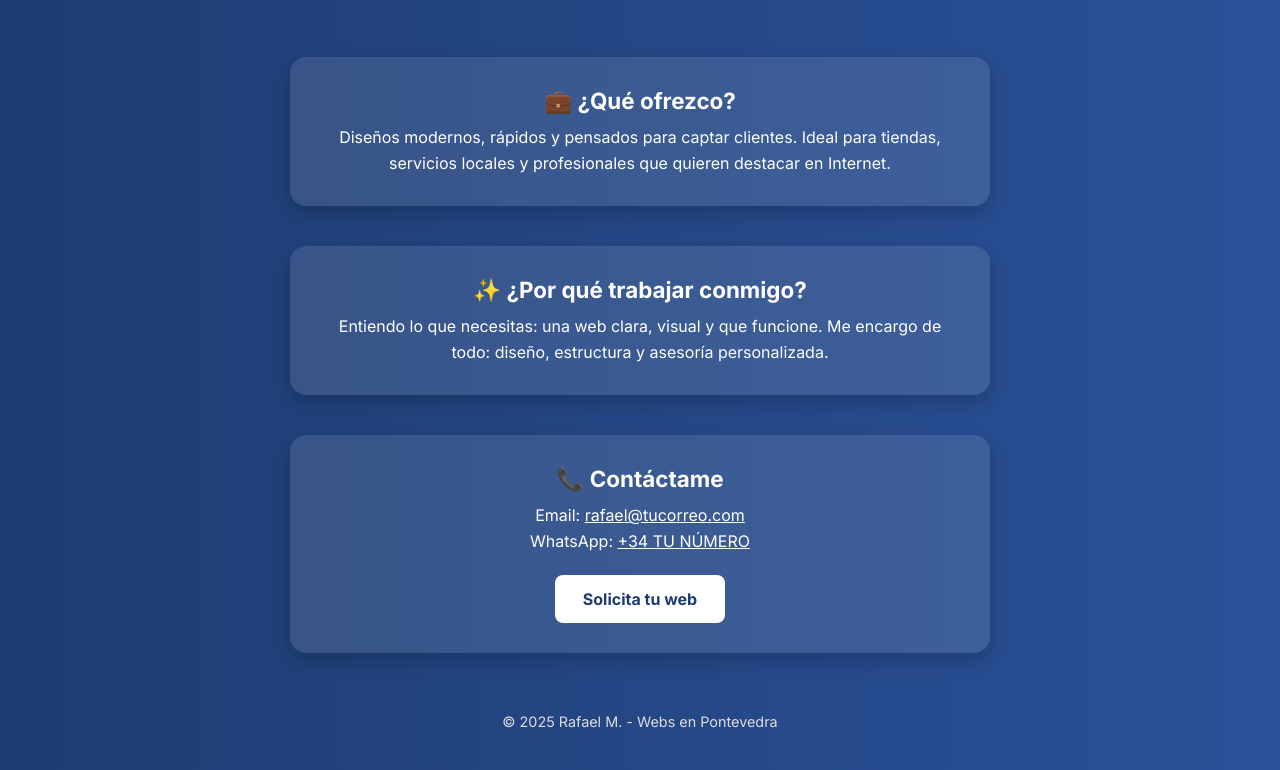
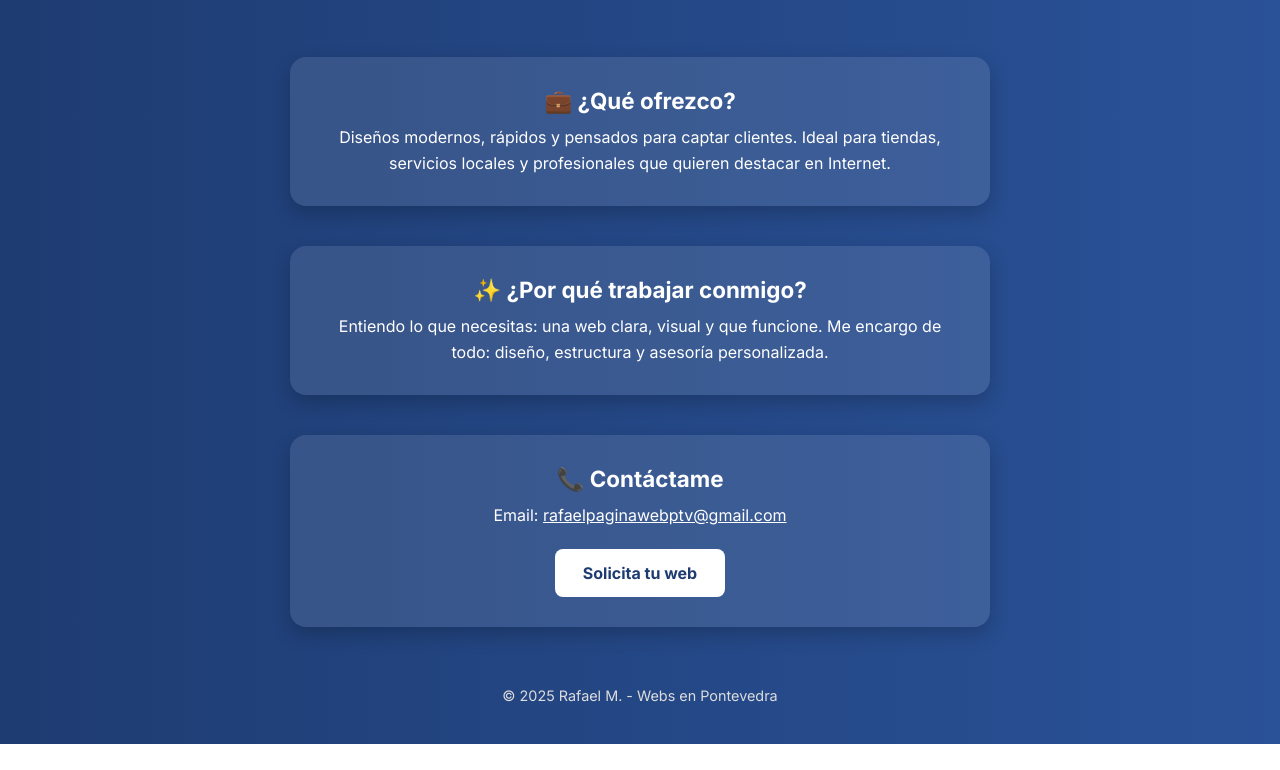
Before and after one commit to Rafael-Martinez123/rafael-landingpage, a plain HTML site: page index.html in a window 1280 px wide. Shown: the part 141-911 px from the top of the page. After the commit the page ends 885 px from the top, so only its background shows below. Drawn offline with Linux system fonts and the light colour scheme.

Commit message:
Update index.html

```diff
--- a/index.html
+++ b/index.html
@@ -87,8 +87,7 @@
 
   <div class="card">
     <h3>📞 Contáctame</h3>
-    <p>Email: <a href="mailto:rafael@tucorreo.com" style="color: #fff; text-decoration: underline;">rafael@tucorreo.com</a></p>
-    <p>WhatsApp: <a href="https://wa.me/34TUNUMERO" target="_blank" style="color: #fff; text-decoration: underline;">+34 TU NÚMERO</a></p>
+    <p>Email: <a href="mailto:rafaelpaginawebptv@gmail.com" style="color: #fff; text-decoration: underline;">rafaelpaginawebptv@gmail.com</a></p>
     <a class="btn" href="mailto:rafael@tucorreo.com">Solicita tu web</a>
   </div>
 
```
